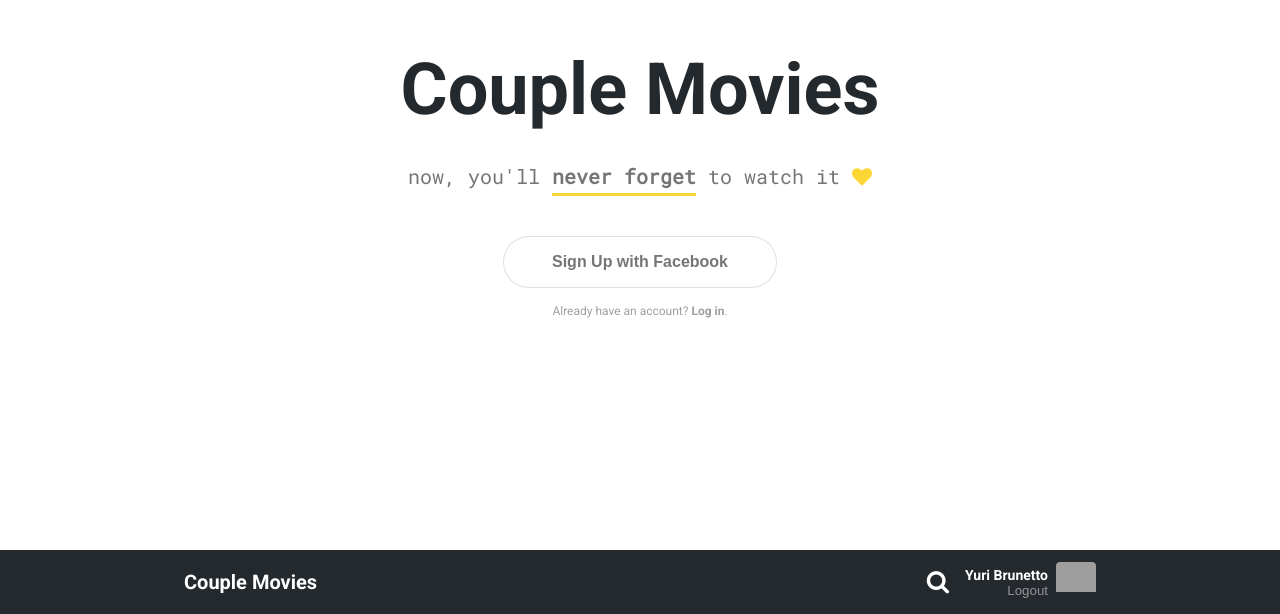
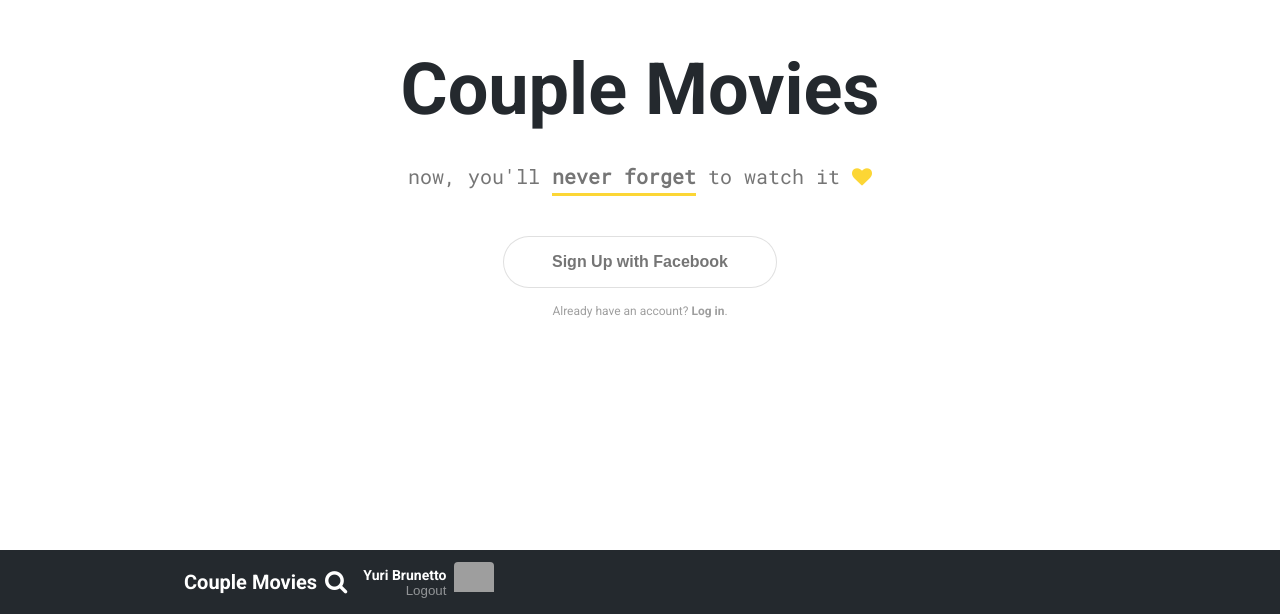
Before and after one commit to YuriBrunetto/couple-movies, a React (Create React App) app: page / in a window 1280 px wide. Shown: the part 186-800 px from the top of the page. Built offline with nearby package versions, Linux system fonts and the light colour scheme; grey boxes are pictures that could not be loaded.

Commit message:
add SearchBar component

```diff
--- a/src/components/Header.js
+++ b/src/components/Header.js
@@ -2,17 +2,36 @@ import React, { Component } from 'react'
 import { BrowserRouter, Link } from 'react-router-dom'
 import '../styles/Header.css'
 
+import SearchBar from './SearchBar'
+
 class Header extends Component {
+  constructor(props) {
+    super(props)
+
+    this.state = {
+      isSearchOpen: false
+    }
+
+    this.toggleSearch = this.toggleSearch.bind(this)
+  }
+
+  toggleSearch() {
+    this.setState({ isSearchOpen: !this.state.isSearchOpen })
+  }
+
   render() {
     return (
       <header className="header">
         <div className="header-wrap">
-          <BrowserRouter>
-            <Link to="/" title="Couple Movies" className="header-logo">Couple Movies</Link>
-          </BrowserRouter>
-
           <div className="header-right">
-            <button type="button" className="header-btn">
+            {
+              this.state.isSearchOpen ?
+                <SearchBar /> :
+                <BrowserRouter>
+                  <Link to="/" title="Couple Movies" className="header-logo">Couple Movies</Link>
+                </BrowserRouter>
+            }
+            <button type="button" className="header-btn" onClick={this.toggleSearch}>
               <i className="fa fa-search" aria-hidden="true"></i>
             </button>
             <div className="header-user">
--- /dev/null
+++ b/src/components/SearchBar.js
@@ -0,0 +1,32 @@
+import React, { Component } from 'react'
+import '../styles/SearchBar.css'
+
+class SearchBar extends Component {
+  constructor(props) {
+    super(props)
+    this.state = {
+      search: ''
+    }
+
+    this.handleSearch = this.handleSearch.bind(this)
+  }
+
+  handleSearch(e) {
+    console.log('search', e.target.value)
+  }
+
+  render() {
+    return (
+      <form className="search">
+        <input
+          value={this.state.search}
+          type="text"
+          className="search-bar"
+          placeholder="Search..."
+          onChange={this.handleSearch} />
+      </form>
+    )
+  }
+}
+
+export default SearchBar
--- a/src/styles/Header.css
+++ b/src/styles/Header.css
@@ -21,6 +21,7 @@
 }
 
 .header-right {
+  width: 100%;
   display: flex;
   position: relative;
 }
--- /dev/null
+++ b/src/styles/SearchBar.css
@@ -0,0 +1,3 @@
+.search {
+
+}
```
